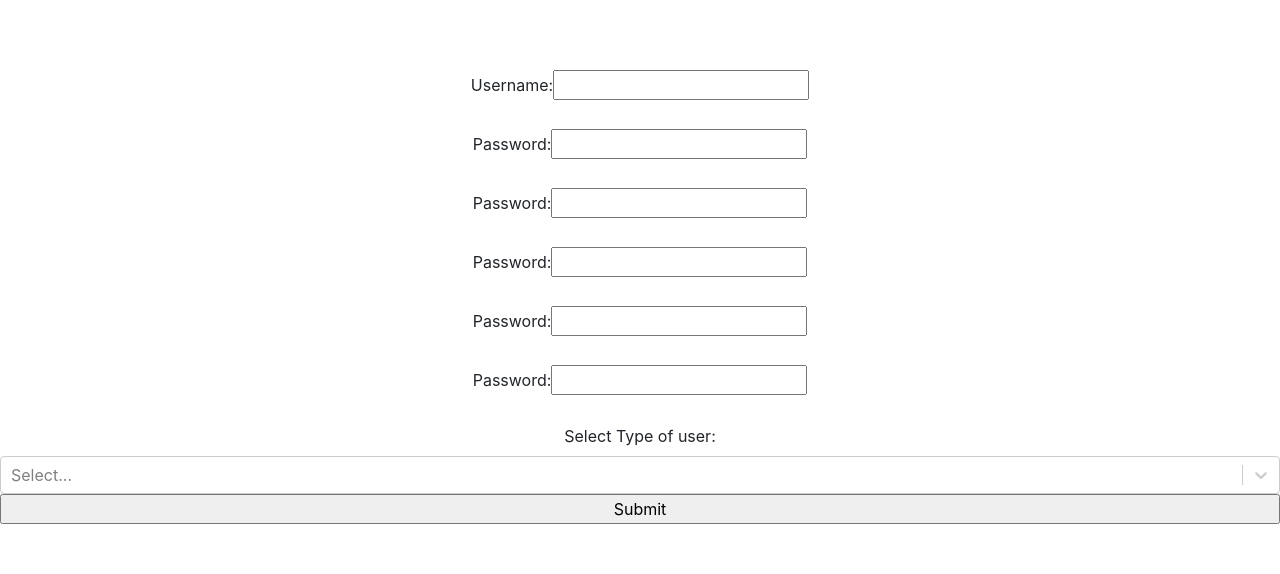
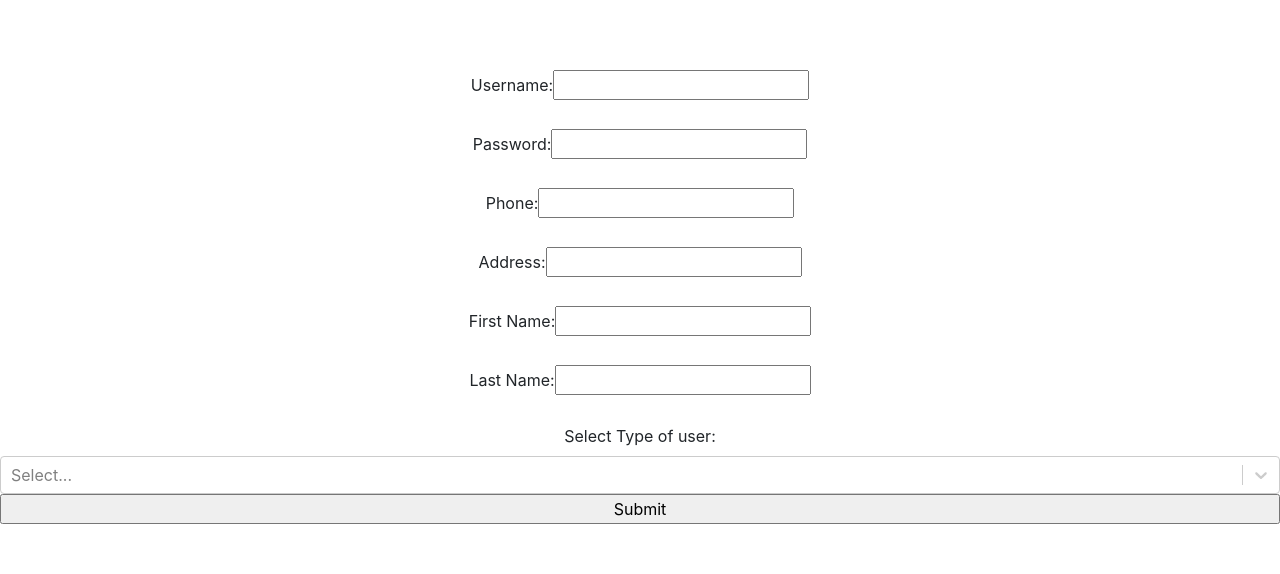
Before and after one commit to RMIT-SEPT/majorproject-4-wed-18-30-3, a React (Create React App) app in the folder FrontEnd/frontend-react/: page /register in a window 1280 px wide. Shown: the part 138-712 px from the top of the page. Built offline with nearby package versions, Linux system fonts and the light colour scheme.

Commit message:
Fixed some submission errors, still need backend

```diff
--- a/FrontEnd/frontend-react/src/components/LoginScreen/LoginScreen.js
+++ b/FrontEnd/frontend-react/src/components/LoginScreen/LoginScreen.js
@@ -1,20 +1,29 @@
 import React, { Component } from 'react'
-//import {Link} from "react-router-dom";
 import "bootstrap/dist/css/bootstrap.min.css"
-//import Dashboard from '../Dashboard/Dashboard';
-
+import Dashboard from '../Dashboard/Dashboard';
+import {BrowserRouter as Router, Route, Redirect} from "react-router-dom";
+//import Header from '../Layout/Header';
+//import Footer from '../Layout/Footer';
+//import NavPane from '../Layout/NavPane';
 
 class LoginScreen extends Component {
     constructor() {
         super();
         this.state = {
             userName: null,
-          password: null
+            password: null,
+            hasSuccess: false,
+            hasFail: false,
         }
+        this.onSubmit = this.onSubmit.bind(this);
     }
-    onSubmit(e) {
+    setUsername = () => this.setState({ userName: document.getElementById("username").value})
+    setPassword = () => this.setState({ password: document.getElementById("password").value})
+
+    async onSubmit(e) {
         e.preventDefault();
-
+        await this.setPassword()
+        await this.setUsername()
         if(this.state.userName == null){
             alert("Please enter a username!")
             return
@@ -23,39 +32,53 @@ class LoginScreen extends Component {
             alert("Please enter a password!")
             return
         }
-        this.setState({ userName: document.getElementById("username").value})
-        this.setState({ password: document.getElementById("password").value})
         // confirmation of user in here
         //if its confirmed then this happens
-        if(true){
-            //set the dashboards user as the login user
-            //<Link to="/dashboard"></Link>
-        }
-        //user doesnt exist / password incorrect
-        else{
-            alert("Invalid password or username, please try again!")
+        // const success = await (method)().then()
+        const success = true;
+        if (success) {
+            this.setState({hasSuccess: true})
+            this.setState({hasFail: false})
+        } else {
+            this.setState({hasSuccess: false})
+            this.setState({hasFail: true})
         }
     }
-    render(){
+    render() {
+    if (!this.state.hasSuccess && !this.state.hasFail) {
         return(
             <div className = "Login_Ui">
                 <div className = "Heading">
                     <h1> Log in</h1>
                     <br></br><br></br><br></br><br></br>
                 </div>
+                <form onSubmit={this.onSubmit}>
                     <div className = "UserName">
                         <label htmlFor={"username"}>Username:</label>
                         <input type="text" id="username" name="uname" required></input><br></br><br></br>
                     </div>
                     <div className = "Password">
                         <label htmlFor={"password"}>Password:</label>
-                <input type="text" id="password" name="pass" required></input><br></br><br></br>
+                        <input type="password" id="password" name="pass" required></input><br></br><br></br>
                     </div>
                     <input type="submit" className="login_Submit" id="navButton"/>
+                </form>
             </div>
 
             )
         }
+    if(this.state.hasSuccess) {
+        return(
+        <Router>
+            <Route exact path="/">
+                <Redirect to="/dashboard" component = {Dashboard}/>
+            </Route>
+        </Router>
+        )
     }
-
+    else if(this.state.hasFail){
+        alert("Password or Username incorrect!")
+    }
+    }
+}
 export default LoginScreen;
--- a/FrontEnd/frontend-react/src/components/RegisterScreen/RegisterScreen.js
+++ b/FrontEnd/frontend-react/src/components/RegisterScreen/RegisterScreen.js
@@ -2,7 +2,8 @@ import React, { Component } from 'react'
 import "bootstrap/dist/css/bootstrap.min.css"
 import makeAnimated from 'react-select/animated';
 import Select from 'react-select';
-//import {Link} from "react-router-dom";
+import LoginScreen from '../LoginScreen/LoginScreen'
+import {BrowserRouter as Router, Route, Redirect} from "react-router-dom";
 class RegisterScreen extends Component {
     constructor() {
         super();
@@ -15,20 +16,26 @@ class RegisterScreen extends Component {
           lastName: null,
           userType:null,
         };
+        this.onSubmit = this.onSubmit.bind(this);
     }
+    setUsername = () => this.setState({ userName: document.getElementById("username").value})
+    setPassword = () => this.setState({ password: document.getElementById("password").value})
+    setPhone = () => this.setState({ phone: document.getElementById("phone").value})
+    setAddress = () => this.setState({ address: document.getElementById("address").value})
+    setFirstName = () => this.setState({ firstName: document.getElementById("firstName").value})
+    setLastName = () => this.setState({ lastName: document.getElementById("lastName").value})
     onTypeChange(Type) {
         this.setState({ userName: Type})
     }
     onTypeChange = userType => this.setState({ userType })
-    onSubmit(e) {
+    async onSubmit(e) {
         e.preventDefault();
-        this.setState({ userName: document.getElementById("username").value})
-        this.setState({ password: document.getElementById("password").value})
-        this.setState({ phone: document.getElementById("phone").value})
-        this.setState({ address: document.getElementById("address").value})
-        this.setState({ firstName: document.getElementById("firstName").value})
-        this.setState({ lastName: document.getElementById("lastName").value})
-        let phoneNumberLength = this.state.phone.length
+        await this.setPassword()
+        await this.setUsername()
+        await this.setPhone()
+        await this.setAddress()
+        await this.setFirstName()
+        await this.setLastName()
         if(this.state.userName == null){
             alert("Please enter a username!")
             return
@@ -38,14 +45,15 @@ class RegisterScreen extends Component {
             return
         }
         if(this.state.phone == null){
-            alert("Please enter a phone number!")
+            alert("Please enter a valid phone number!")
             return
         }
+        let phoneNumberLength = this.state.phone.length
         if(phoneNumberLength >10){
             alert("invalid phone number!")
             return
         }
-        if(phoneNumberLength >10){
+        if(phoneNumberLength <10){
             alert("invalid phone number!")
             return
         }
@@ -61,16 +69,23 @@ class RegisterScreen extends Component {
             alert("Please enter a last name!")
             return
         }
+        if(this.state.userType == null){
+            alert("Please select what type of user you are!")
+            return
+        }
         // confirmation that username doesnt exist
         //if its confirmed then this happens
-        if(true){
-            //post of user in here
-            //<Link to="/loginscreen"></Link>
+        // const success = await (method)().then()
+        const success = true;
+        if (success) {
+            this.setState({hasSuccess: true})
+            this.setState({hasFail: false})
+        } else {
+            this.setState({hasSuccess: false})
+            this.setState({hasFail: true})
         }
         //username is taken
-        else{
-            alert("username is taken, please try again!")
-        }
+
       }
     render(){
         const animatedComponents = makeAnimated();
@@ -79,45 +94,60 @@ class RegisterScreen extends Component {
             { value: 'Worker', label: 'Worker' },
             { value: 'Admin', label: 'Admin' },
         ]
+        if (!this.state.hasSuccess && !this.state.hasFail) {
             return(
                 <div className = "Register_Ui">
                     <div className = "Heading">
                         <h1> Sign Up</h1>
                         <br></br><br></br><br></br><br></br>
                     </div>
+                    <form onSubmit={this.onSubmit}>
                         <div className = "UserName">
                             <label htmlFor={"username"}>Username:</label>
                             <input type="text" id="username" name="uname" required></input><br></br><br></br>
                         </div>
                         <div className = "Password">
                             <label htmlFor={"password"}>Password:</label>
-                <input type="text" id="password" name="pass" required></input><br></br><br></br>
+                            <input type="password" id="password" name="pass" required></input><br></br><br></br>
                         </div>
                         <div className = "Phone">
-                <label htmlFor={"phone"}>Password:</label>
-                <input type="text" id="phone" name="phone" required></input><br></br><br></br>
+                            <label htmlFor={"phone"}>Phone:</label>
+                            <input type="number" id="phone" name="phone" required></input><br></br><br></br>
                         </div>
                         <div className = "Address">
-                <label htmlFor={"address"}>Password:</label>
+                            <label htmlFor={"address"}>Address:</label>
                             <input type="text" id="address" name="address" required></input><br></br><br></br>
                         </div>
                         <div className = "Firstname">
-                <label htmlFor={"firstName"}>Password:</label>
+                            <label htmlFor={"firstName"}>First Name:</label>
                             <input type="text" id="firstName" name="fName" required></input><br></br><br></br>
                         </div>
                         <div className = "Lastname">
-                <label htmlFor={"lastName"}>Password:</label>
+                            <label htmlFor={"lastName"}>Last Name:</label>
                             <input type="text" id="lastName" name="lName" required></input><br></br><br></br>
                         </div>
-                <div className="from-user">
+                        <div className="form-user">
                             <label htmlFor={"user"}>Select Type of user:</label>
                             <Select name="user" id="user" value={this.state.userType} options={userTypes}
-                            onChange={this.onTypeChange} components={animatedComponents}/>
+                                    onChange={this.onTypeChange} components={animatedComponents} required/>
                         </div>
                         <input type="submit" className="login_Submit" id="navButton"/>
+                    </form>
                 </div>
-
             )
+        }
+        if(this.state.hasSuccess) {
+            return(
+                <Router>
+                    <Route exact path="/">
+                        <Redirect to="/login" component = {LoginScreen}/>
+                    </Route>
+                </Router>
+            )
+        }
+        else if(this.state.hasFail){
+            alert("username is taken, please try again!")
+        }
     }
 }
 
```
Lines whose indentation alone changed are shown as unchanged.
